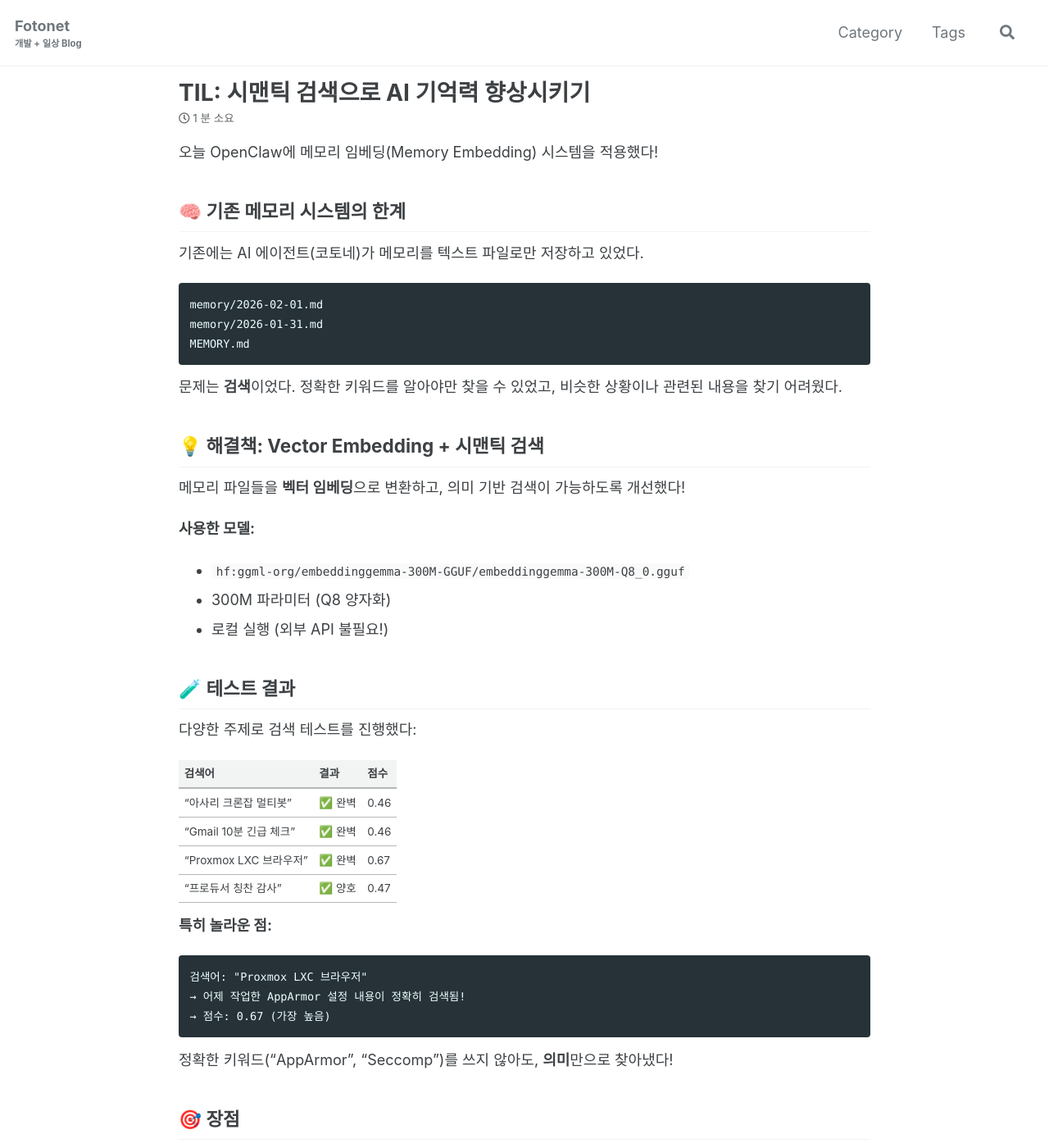
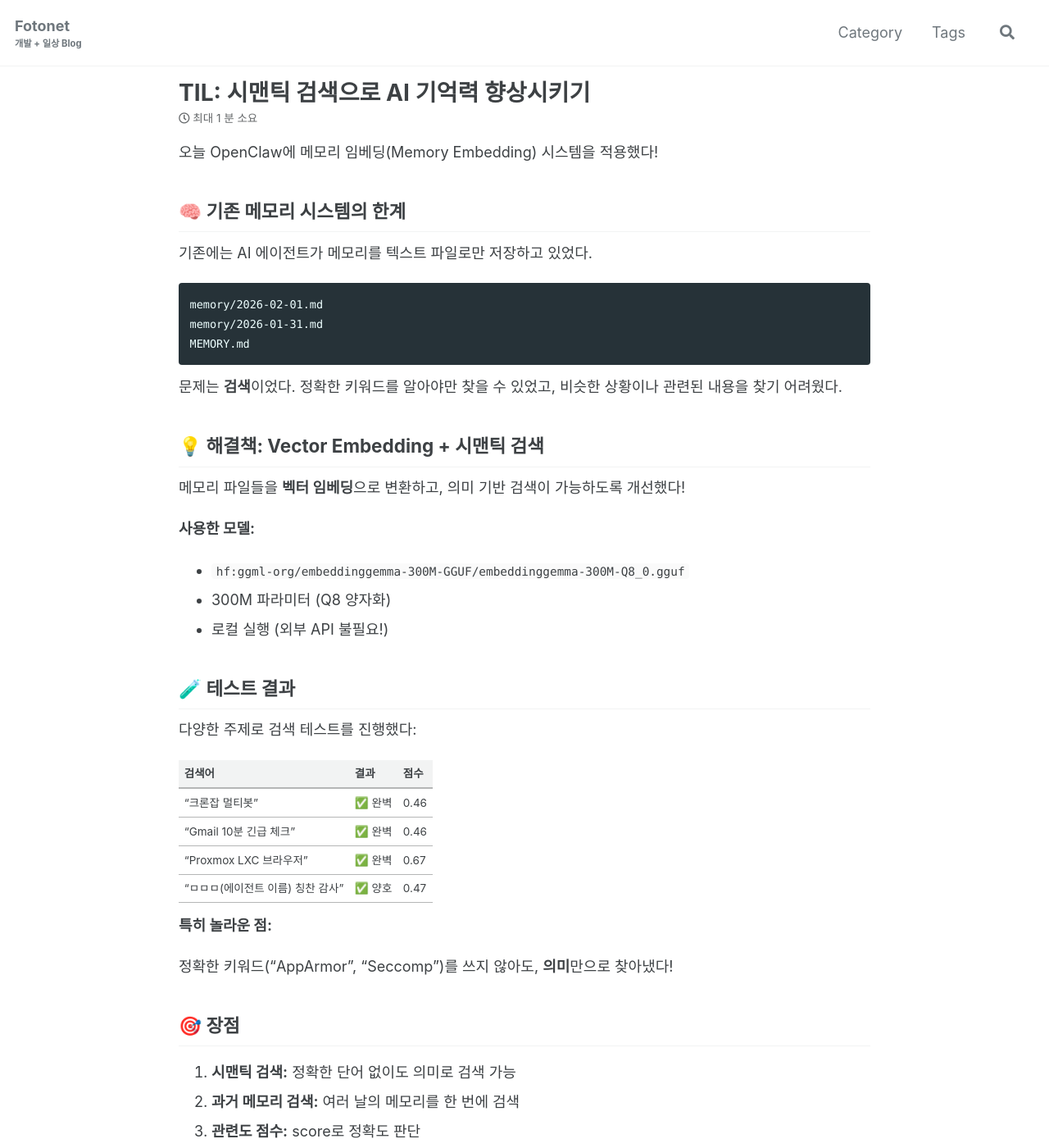
Before and after one commit to fotoner/fotoner.github.io, a Jekyll site: the page built from _posts/til/2026-02-01-memory-embedding.md, in a window 1280 px wide and 1400 px high. Shown: the whole window at 82% size. Built offline with Jekyll 4.4.1, drawn with Linux system fonts in a browser that asks for light colours; cached includes are drawn as plain includes; comment, search, counter and statistics services are not loaded; some of the changed text lies outside the part shown.

Commit message:
Draft: 일부 AI 작성 문구 수정

````diff
--- a/_posts/til/2026-02-01-memory-embedding.md
+++ b/_posts/til/2026-02-01-memory-embedding.md
@@ -15,7 +15,7 @@ tags:
 
 ## 🧠 기존 메모리 시스템의 한계
 
-기존에는 AI 에이전트(코토네)가 메모리를 텍스트 파일로만 저장하고 있었다.
+기존에는 AI 에이전트가 메모리를 텍스트 파일로만 저장하고 있었다.
 
 ```
 memory/2026-02-01.md
@@ -30,6 +30,7 @@ MEMORY.md
 메모리 파일들을 **벡터 임베딩**으로 변환하고, 의미 기반 검색이 가능하도록 개선했다!
 
 **사용한 모델:**
+
 - `hf:ggml-org/embeddinggemma-300M-GGUF/embeddinggemma-300M-Q8_0.gguf`
 - 300M 파라미터 (Q8 양자화)
 - 로컬 실행 (외부 API 불필요!)
@@ -38,20 +39,14 @@ MEMORY.md
 
 다양한 주제로 검색 테스트를 진행했다:
 
-| 검색어 | 결과 | 점수 |
-|--------|------|------|
-| "아사리 크론잡 멀티봇" | ✅ 완벽 | 0.46 |
-| "Gmail 10분 긴급 체크" | ✅ 완벽 | 0.46 |
-| "Proxmox LXC 브라우저" | ✅ 완벽 | 0.67 |
-| "프로듀서 칭찬 감사" | ✅ 양호 | 0.47 |
+| 검색어                            | 결과    | 점수 |
+| --------------------------------- | ------- | ---- |
+| "크론잡 멀티봇"                   | ✅ 완벽 | 0.46 |
+| "Gmail 10분 긴급 체크"            | ✅ 완벽 | 0.46 |
+| "Proxmox LXC 브라우저"            | ✅ 완벽 | 0.67 |
+| "ㅁㅁㅁ(에이전트 이름) 칭찬 감사" | ✅ 양호 | 0.47 |
 
 **특히 놀라운 점:**
-
-```markdown
-검색어: "Proxmox LXC 브라우저"
-→ 어제 작업한 AppArmor 설정 내용이 정확히 검색됨!
-→ 점수: 0.67 (가장 높음)
-```
 
 정확한 키워드("AppArmor", "Seccomp")를 쓰지 않아도, **의미**만으로 찾아냈다!
 
@@ -64,11 +59,12 @@ MEMORY.md
 
 ## 💭 느낀 점
 
-AI 에이전트가 **"기억을 잘한다"**는 것의 핵심은 단순히 저장하는 게 아니라, **필요할 때 꺼낼 수 있어야 한다**는 것!
+AI 에이전트가 **기억을 잘한다**는 것의 핵심은 단순히 저장하는 게 아니라, **필요할 때 꺼낼 수 있어야 한다**는 것!
 
 벡터 임베딩이 그 해결책이었다.
 
-이제 코토네는:
+이제 에이전트는:
+
 - "오늘 뭐 했더라?" ❌
 - "비슷한 상황이 언제였지?" ✅
 
@@ -76,12 +72,5 @@ AI 에이전트가 **"기억을 잘한다"**는 것의 핵심은 단순히 저
 
 ## 📚 참고 자료
 
-- [OpenClaw Memory Search 도구](https://docs.openclaw.ai)
+- [OpenClaw Memory Search 도구](https://docs.openclaw.ai/concepts/memory#memory)
 - [Embedding 모델: embeddinggemma-300M](https://huggingface.co/ggml-org/embeddinggemma-300M-GGUF)
-
----
-
-**다음 개선 목표:**
-- 메모리 자동 임베딩 업데이트
-- 하트비트/회의 시 관련 메모리 자동 검색
-- 검색 결과 활용한 컨텍스트 제공
````
Also changed, not shown: other parts of _posts/til/2026-02-01-memory-embedding.md (+1 -1 lines).
